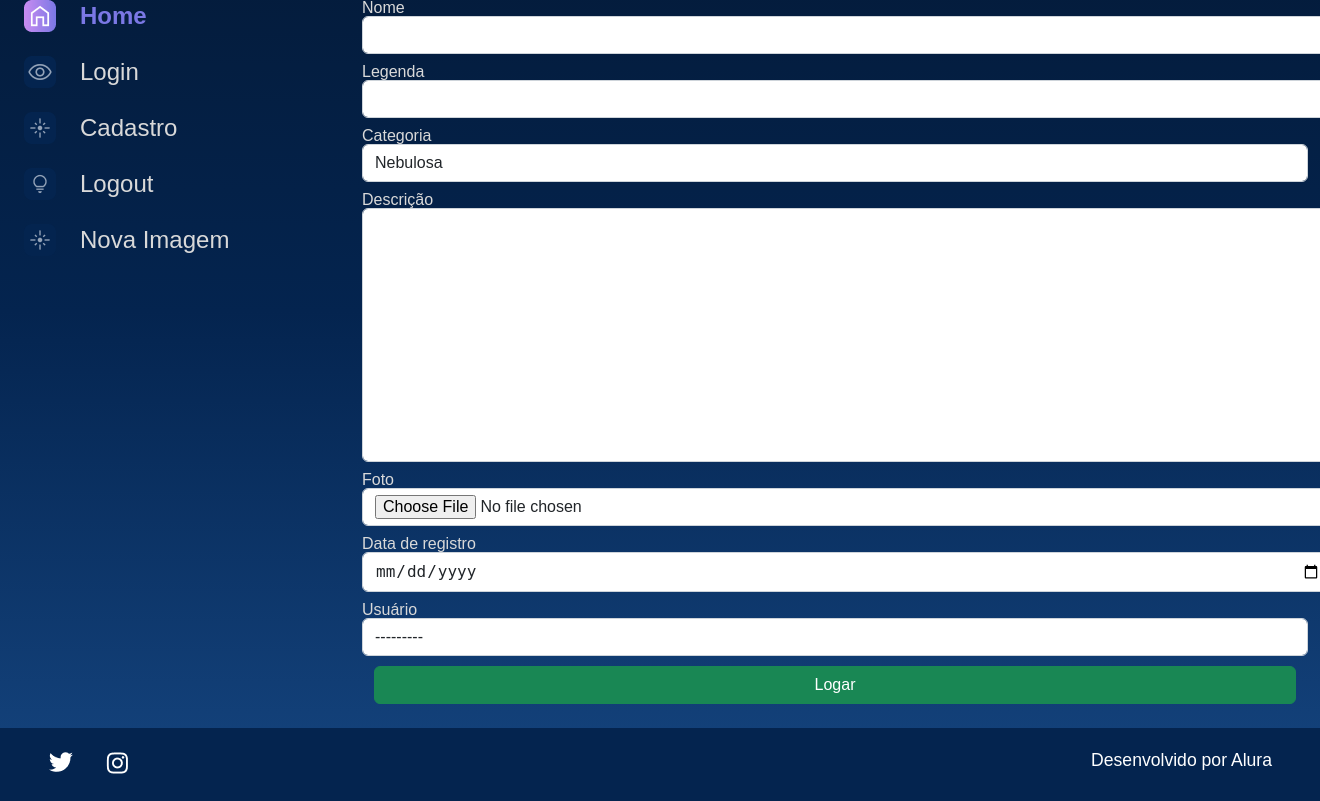
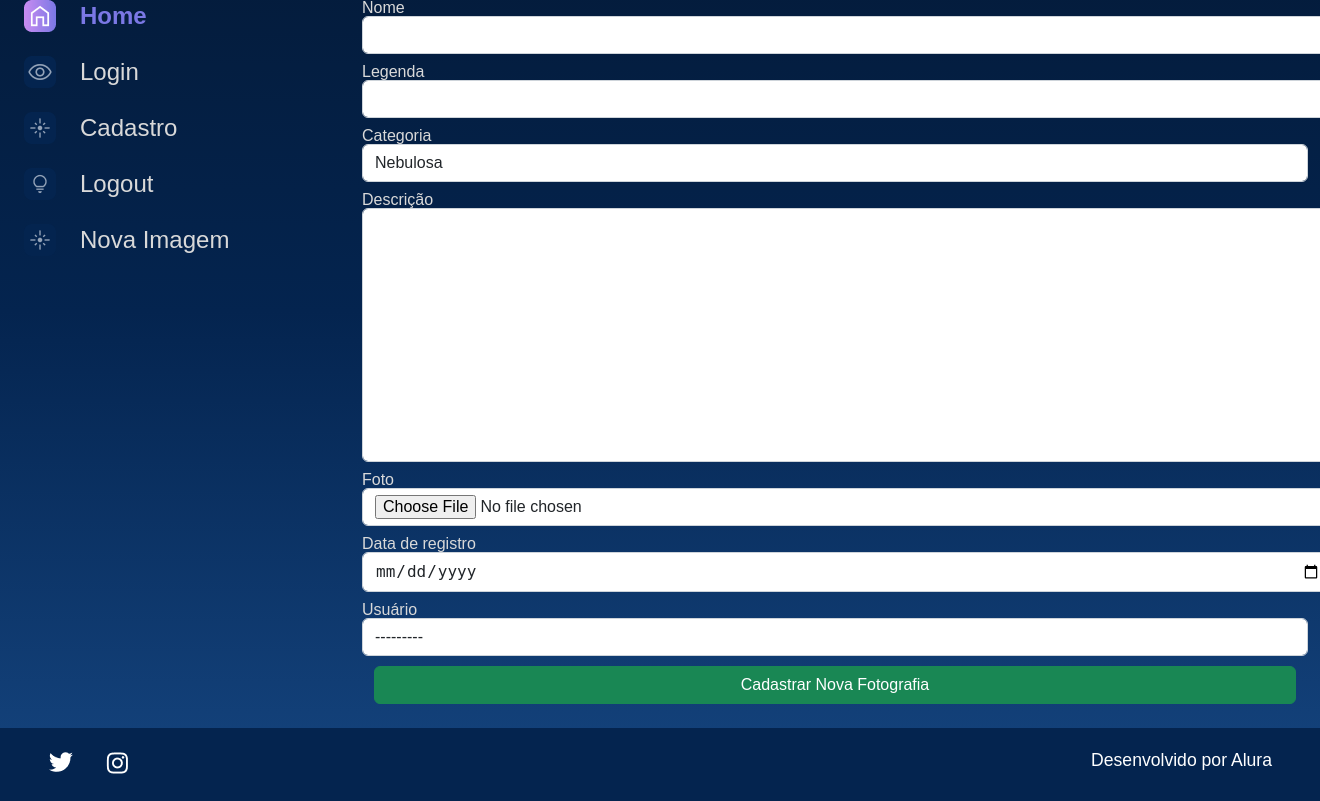
Before and after one commit to thiagomarcal1984/alura-django-crud-s3, a Django app: template templates/galeria/nova_imagem.html in a window 1320 px wide; the page is wider, and only the part inside the window is pictured. Shown: the part 178-979 px from the top of that part. Run offline with Django 4.2, Linux system fonts and the light colour scheme; the template is opened without the code that fills it: values that come from a table or form of the project are taken from there, others are empty; parts of the project's set-up code (start-up, migrations or seed data) failed here and were passed over.

Commit message:
Templates e botões

```diff
--- a/apps/galeria/views.py
+++ b/apps/galeria/views.py
@@ -37,7 +37,7 @@ def nova_imagem(request):
         return redirect('login')
     form = FotografiaForms()
     if request.method == 'POST':
-        form = FotografiaForms(request.POST)
+        form = FotografiaForms(request.POST, request.FILES)
         if form.is_valid():
             form.save()
             messages.success(request, 'Nova fotografia cadastrada.')
--- a/templates/galeria/imagem.html
+++ b/templates/galeria/imagem.html
@@ -15,6 +15,10 @@
                                 <p class="imagem__descricao">{{fotografia.legenda}}</p>
                                 <p class="imagem__texto">{{fotografia.descricao}}</p>
                             </div>
+                            <div>
+                                <a href="{% url 'editar_imagem' %}" class="btn btn-success col-12" style="top: 5px">Editar</a>
+                                <a href="{% url 'deletar_imagem' %}" class="btn btn-danger col-12" style="top: 5px">Deletar</a>
+                            </div>
                         </div>
                     </div>
                 </section>
--- a/templates/galeria/nova_imagem.html
+++ b/templates/galeria/nova_imagem.html
@@ -2,7 +2,7 @@
 {% load static %}
 {% block content %}
 <section class="galeria" style="margin-left: 5em">
-    <form action="{% url 'nova_imagem' %}" method="POST">
+    <form action="{% url 'nova_imagem' %}" method="POST" enctype="multipart/form-data">
         {% csrf_token %}
         <div class="row">
             {% for field in form.visible_fields %}
@@ -13,7 +13,7 @@
             {% endfor %}
         </div>
         <div>
-            <button type="submit" class="btn btn-success col-12" style="padding: top 5px;">Logar</button>
+            <button type="submit" class="btn btn-success col-12" style="padding: top 5px;">Cadastrar Nova Fotografia</button>
         </div>
     </form>
 </section>
```
Also changed, not shown: README.md.
